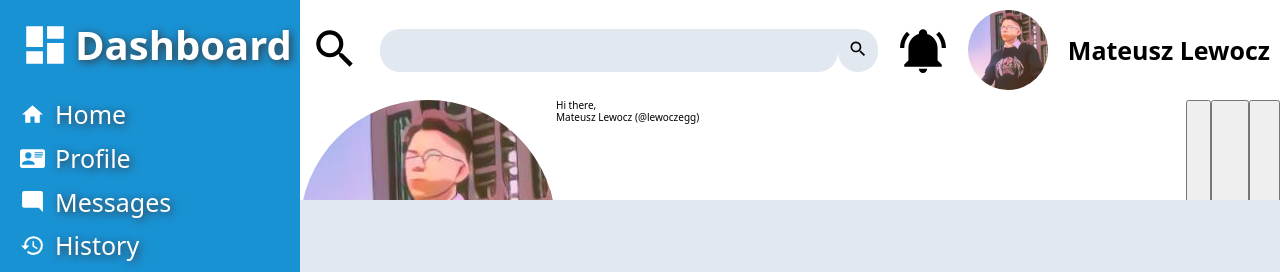
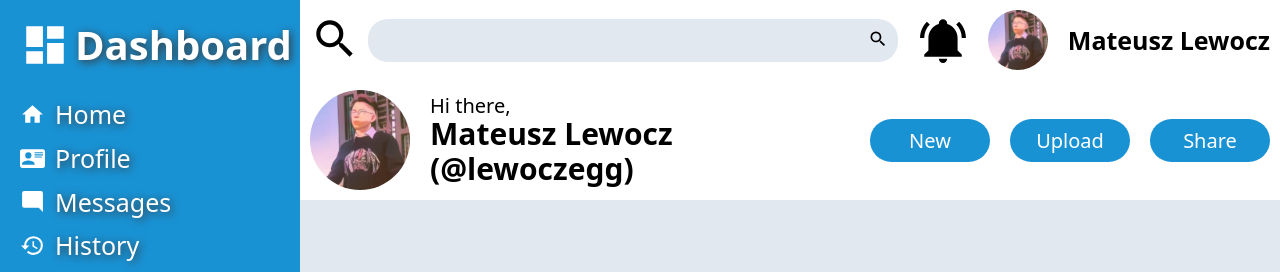
Before and after one commit to Lewoczegg/Admin-Dashboard, a plain HTML site: page index.html in a window 1280 px wide. Shown: the top 272 px of the page. Drawn offline with Linux system fonts and the light colour scheme.

Commit message:
Add second row in header

```diff
--- a/css/styles.css
+++ b/css/styles.css
@@ -1,3 +1,9 @@
+:root {
+    --color-primary: #1992d4;
+    --color-secondary: #e2e8f0;
+    --color-accent: #f0b429;
+}
+
 *, *::after, *::before {
     box-sizing: border-box;
     margin: 0;
@@ -23,6 +29,10 @@ html {
     grid-row: 1;
 }
 
+.avatar {
+    border-radius: 50%;
+}
+
 .first-row {
     align-items: center;
     display: grid;
@@ -36,28 +46,34 @@ html {
 }
 
 .first-row > .avatar {
-    height: 80px;
+    height: 60px;
 }
 
 .first-row form {
     display: flex;
 }
 
+.first-row > label,
+.first-row > .bell {
+    cursor: pointer;
+}
+
 .first-row input {
-    background-color: #e2e8f0;
+    background-color: var(--color-secondary);
+    border-radius: 20px;
     border-bottom-right-radius: 0;
-    border-radius: 20px;
     border-top-right-radius: 0;
     border: 0;
     flex: 1;
     font-size: 2rem;
     padding: 10px 20px;
+    margin-left: -12px;
 }
 
 .first-row button {
-    background-color: #e2e8f0;
+    background-color: var(--color-secondary);
+    border-radius: 20px;
     border-bottom-left-radius: 0;
-    border-radius: 20px;
     border-top-left-radius: 0;
     border: 0;
     cursor: pointer;
@@ -74,22 +90,48 @@ html {
 }
 
 .second-row {
+    align-items: center;
     display: grid;
+    gap: 20px;
     grid-template-columns: auto 1fr auto auto auto;
+    padding: 10px;
 }
 
-.user-name {
+.second-row > .avatar {
+    height: 100px;
+}
+
+.second-row .greeting > p {
     font-size: 2rem;
 }
 
-.avatar {
-    border-radius: 50%;
+.second-row .greeting > .user-name {
+    font-size: 3rem;
+    font-weight: 700;
 }
+
+.second-row > button {
+    border: 0;
+    background-color: var(--color-primary);
+    color: #ffffff;
+    font-size: 2rem;
+    padding: 10px;
+    border-radius: 30px;
+    width: 120px;
+}
+
+.second-row > button:hover {
+    transform: scale(1.08);
+    transition: transform 0.3s;
+    cursor: pointer;
+    background-color: var(--color-accent);
+}
+
 
 
 /* Sidebar */
 .sidebar {
-    background-color: #1992d4;
+    background-color: var(--color-primary);
     color: white;
     grid-column: 1;
     grid-row: 1 / 3;
@@ -154,7 +196,7 @@ html {
 
 
 .main {
-    background-color: #e2e8f0;
+    background-color: var(--color-secondary);
     grid-column: 2;
     grid-row: 2;
     height: 1000px;
--- a/index.html
+++ b/index.html
@@ -17,15 +17,15 @@
                     <input type="search" name="search" id="search">
                     <button><img src="img/magnify.svg" alt="An icon of magnify"></button>
                 </form>
-                <img src="img/bell-ring.svg" alt="An icon of ringing bell">
+                <img class="bell" src="img/bell-ring.svg" alt="An icon of ringing bell">
                 <img class="avatar" src="img/avatar.jpg" alt="An avatar of a user">
                 <span class="user-name">Mateusz Lewocz</span>
             </div>
             <div class="second-row">
                 <img class="avatar" src="img/avatar.jpg" alt="An avatar of a user">
-                <div class="greeteing">
+                <div class="greeting">
                     <p>Hi there,</p>
-                    <span>Mateusz Lewocz (@lewoczegg)</span>
+                    <span class="user-name">Mateusz Lewocz (@lewoczegg)</span>
                 </div>
                 <button>New</button>
                 <button>Upload</button>
@@ -80,5 +80,6 @@
         </div>
         <div class="main"></div>
     </div>
+    <script src="js/index.js"></script>
 </body>
 </html>
--- /dev/null
+++ b/js/index.js
@@ -0,0 +1,13 @@
+const notificationBell = document.querySelector('.bell')
+
+notificationBell.addEventListener('click', toggleBell);
+
+function toggleBell() {
+    if(notificationBell.src.match('bell-ring.svg')) {
+        notificationBell.src = 'img/bell-off.svg';
+        notificationBell.alt = 'An icon of disabled bell';
+    } else {
+        notificationBell.src = 'img/bell-ring.svg'
+        notificationBell.alt = 'An icon of ringing bell';
+    }
+}
```
